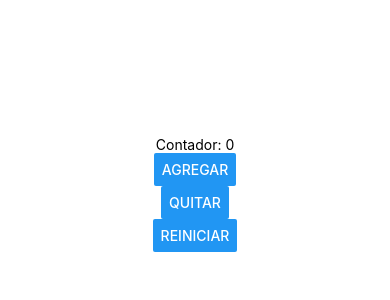
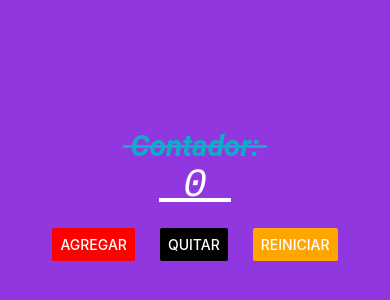
Before and after one commit to Josafat57/PAM211, a React Native app in the folder Intro/: screen / in a window 390 px wide. Shown: the part 228-528 px from the top of the page. Built offline with nearby package versions, Linux system fonts and the light colour scheme.

Commit message:
Practica No.6: StyleSheet & Flex
Falté ese día (xddddxdxdxddd) pero no me quiero queda sin hacerle commit a esto ya que lo considero importante

Pero lo que se trata esta practica es el aprender a darle color a las páginas, usar el StyleSheet, que son los screens y esas cosas

```diff
--- a/Intro/App.js
+++ b/Intro/App.js
@@ -1,30 +1,8 @@
+import ContadorScreen from './Screens/ContadorScreen';
 
-// 1.- Zona de imports
-import { StatusBar } from 'expo-status-bar';
-import { StyleSheet, Text, View, Button } from 'react-native';
-import React, {useState} from "react";
-
-// 2.- Zona de componentes (main)
 export default function App() {
-      const [contador, setContador] = useState(0);
 
 return (
-    <View style={styles.container}>
-      <Text>Contador: {contador}</Text>
-      <Button title='Agregar' onPress={() => setContador(contador + 1)} />
-      <Button title='Quitar' onPress={() => setContador(contador -1 )} />
-      <Button title='Reiniciar' onPress={() => setContador(0)} />
-      <StatusBar style="auto" />
-    </View>
+    <ContadorScreen> </ContadorScreen>
   );
-}
-
-// 3.- Zona de estilos
-const styles = StyleSheet.create({
-  container: {
-    flex: 1,
-    backgroundColor: '#fff',
-    alignItems: 'center',
-    justifyContent: 'center',
-  },
-});
+};
--- /dev/null
+++ b/Intro/Screens/ContadorScreen.js
@@ -0,0 +1,61 @@
+//1. Imports: Zona de imports
+import { StatusBar } from 'expo-status-bar';
+import { StyleSheet, Text, View, Button } from 'react-native';
+import React, {useState} from 'react';
+
+
+//2. Main: Zona de componentes
+export default function ContadorScreen() {
+
+const [contador, setContador]= useState(0);
+
+return (
+
+    <View style={styles.container}>
+
+    <Text style={styles.texto} > Contador: </Text>
+    <Text style={styles.texto2} > {contador} </Text>
+    <View style={styles.botonesContainer}>
+    <Button color='red' title='Agregar' onPress={()=>setContador(contador+1)} />
+    <Button color='black' title='Quitar' onPress={()=>setContador(contador-1)} />
+    <Button color='orange' title='Reiniciar' onPress={()=>setContador(0)} />
+    </View>
+
+    <StatusBar style="auto" />
+
+    </View>
+
+
+);
+}
+
+//3. Estilos: Zona de estética para componentes
+const styles = StyleSheet.create({
+container: {
+    flex: 1,
+    backgroundColor: '#9137e0ff',
+    alignItems: 'center',
+    justifyContent: 'center',
+    },
+    texto:{
+        color: '#0fadc5ff',
+        fontSize:30,
+        fontFamily:'Roboto',
+        fontWeight:'bold',
+        fontStyle:'italic',
+        textDecorationLine:'line-through',
+    },
+    texto2:{
+        color: '#ffffffff',
+        fontSize:40,
+        fontFamily:'Courier',
+        fontWeight:'400',
+        fontStyle:'italic',
+        textDecorationLine:'underline',
+    },
+    botonesContainer:{
+        marginTop:20,
+        flexDirection:'row',
+        gap:25,
+    },
+});
```
